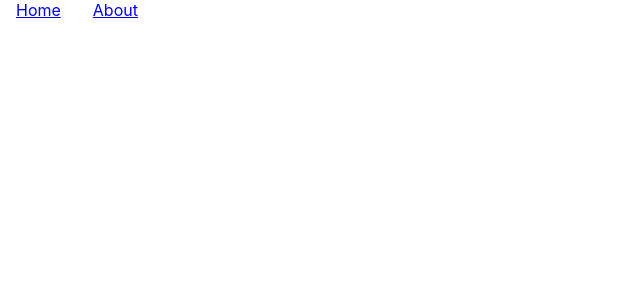
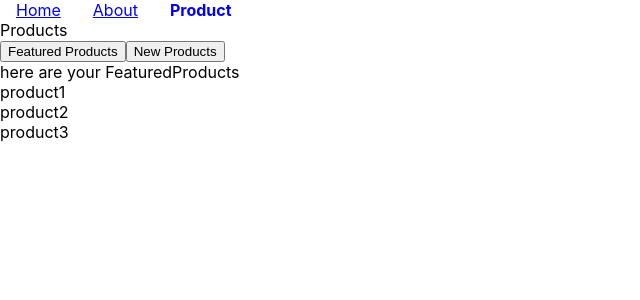
Before and after one commit to CodeCraftersGPT/react-router-demo1, a React (Create React App) app: page /Product/FeatureProducts in a window 1280 px wide. Before the commit this address had no page. Shown: the top 300 px of the page, without its empty margins (0-640 px from the left). Built offline with nearby package versions, Linux system fonts and the light colour scheme.

Commit message:
NestedRoutes

```diff
--- a/src/App.js
+++ b/src/App.js
@@ -5,8 +5,9 @@ import Home from './components/Home';
 import About from './components/About';
 import Navbar from './components/Navbar';
 import Order from './components/Order';
-
-
+import FeaturedProducts from './components/products/FeaturedProducts';
+import NewProducts from './components/products/NewProducts';
+import Product from './components/Product';
 
 function App() {
   return (
@@ -16,6 +17,10 @@ function App() {
       <Route path="/" element= {<Home/>}/>
       <Route path="/About" element= {<About/>}/>
       <Route path="/Order" element= {<Order/>}/>
+      <Route path="/Product" element= {<Product/>}>
+      <Route path="FeatureProducts" element= {<FeaturedProducts/>}/>
+      <Route path="NewProducts" element= {<NewProducts/>}/>
+        </Route>
     </Routes>
     </>
   );
--- a/src/components/Navbar.js
+++ b/src/components/Navbar.js
@@ -16,6 +16,7 @@ export default function Navbar() {
     <nav>
         <NavLink to="/" style={navLinkStyles} >Home</NavLink>
         <NavLink to="/about" style={navLinkStyles}>About</NavLink>
+        <NavLink to="/product" style={navLinkStyles}>Product</NavLink>
     </nav>
   )
 }
--- /dev/null
+++ b/src/components/Product.js
@@ -0,0 +1,15 @@
+import React from 'react'
+import { Outlet, useNavigate } from 'react-router-dom'
+
+
+export default function Product() {
+   const navigate = useNavigate();
+  return (
+    <>
+    <div>Products</div>
+    <button onClick={()=>{navigate('FeatureProducts')}}>Featured Products</button>
+    <button onClick={()=>{navigate('NewProducts')}}>New Products</button>
+    <Outlet />
+    </>
+  )
+}
--- /dev/null
+++ b/src/components/products/FeaturedProducts.js
@@ -0,0 +1,11 @@
+import React from 'react'
+
+export default function FeaturedProducts() {
+  return (
+    <div>here are your FeaturedProducts
+        <div>product1</div>
+        <div>product2</div>
+        <div>product3</div>
+    </div>
+  )
+}
--- /dev/null
+++ b/src/components/products/NewProducts.js
@@ -0,0 +1,11 @@
+import React from 'react'
+
+export default function NewProducts() {
+  return (
+    <div>NewProducts
+    <div>product4</div>
+    <div>product5</div>
+    <div>product6</div>
+    </div>
+  )
+}
```
